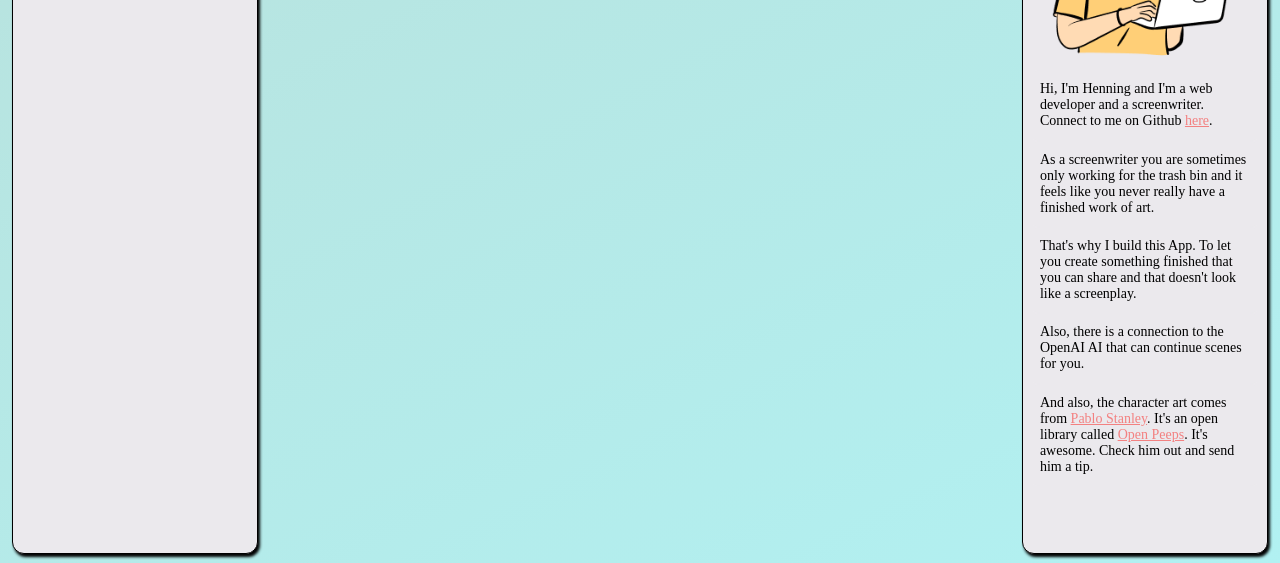
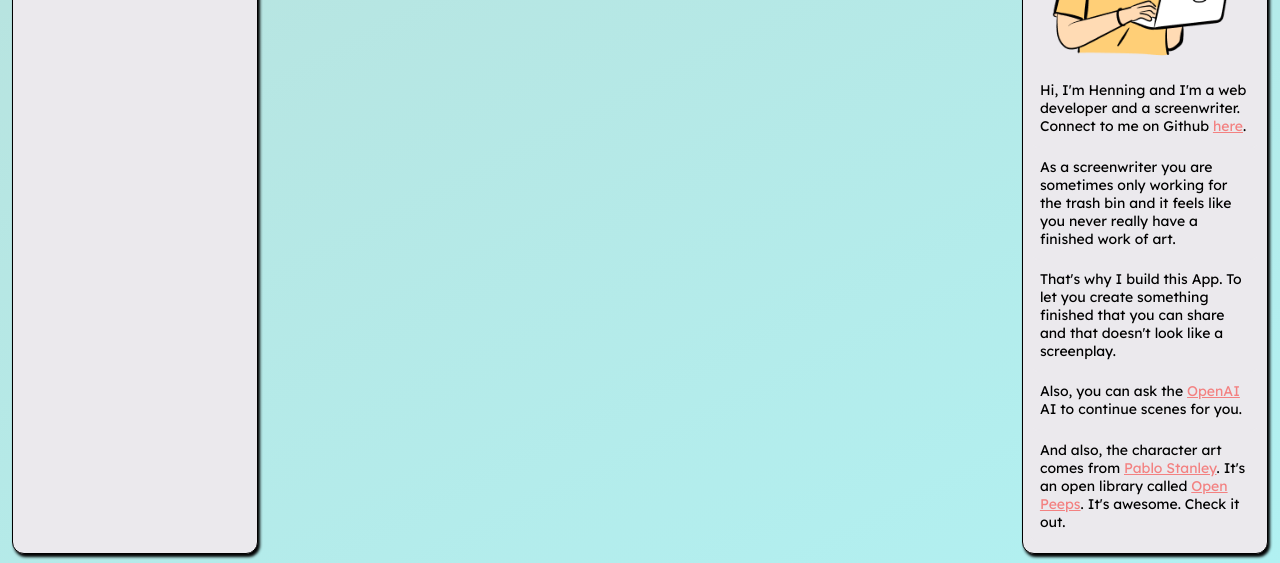
Before and after one commit to hangingpulse/scene-builder, a React (Create React App) app: page / in a window 1280 px wide. Shown: the part 265-828 px from the top of the page. Built offline with nearby package versions, Linux system fonts and the light colour scheme; no server answers; a web font is replaced by a local one.

Commit message:
last changes

```diff
--- a/src/components/LandingPage/AboutSection.js
+++ b/src/components/LandingPage/AboutSection.js
@@ -35,8 +35,9 @@ function AboutSection() {
                 screenplay.
             </InfoBoxText>
             <InfoBoxText small>
-                Also, there is a connection to the OpenAI AI that can continue
-                scenes for you.
+                Also, you can ask the{" "}
+                <InlineLink href="https://openai.com/">OpenAI</InlineLink> AI to
+                continue scenes for you.
             </InfoBoxText>
             <InfoBoxText small>
                 And also, the character art comes from{" "}
@@ -47,7 +48,7 @@ function AboutSection() {
                 <InlineLink href="https://www.openpeeps.com/">
                     Open Peeps
                 </InlineLink>
-                . It's awesome. Check him out and send him a tip.
+                . It's awesome. Check it out.
             </InfoBoxText>
         </AboutContainer>
     );
--- a/src/components/modularcomponents/InfoBox/InfoBox.style.js
+++ b/src/components/modularcomponents/InfoBox/InfoBox.style.js
@@ -40,6 +40,7 @@ const InfoboxTextContainer = styled.p`
         large
             ? theme.fonts.fontSizes.blockLarge
             : theme.fonts.fontSizes.baseSmall};
+    font-family: ${({ theme }) => theme.fonts.serif};
 `;
 
 const InfoBoxImageContainer = styled.img`
--- a/src/data/templateScene.js
+++ b/src/data/templateScene.js
@@ -6,7 +6,7 @@ const templateScene = {
         description: "A late night discussion about this app.",
         rawtext: "",
     },
-    openAIUsed: 0,
+    openAIused: 0,
     general: {
         background: "",
         header: "INT. SCEENY BAR - NIGHT",
```
